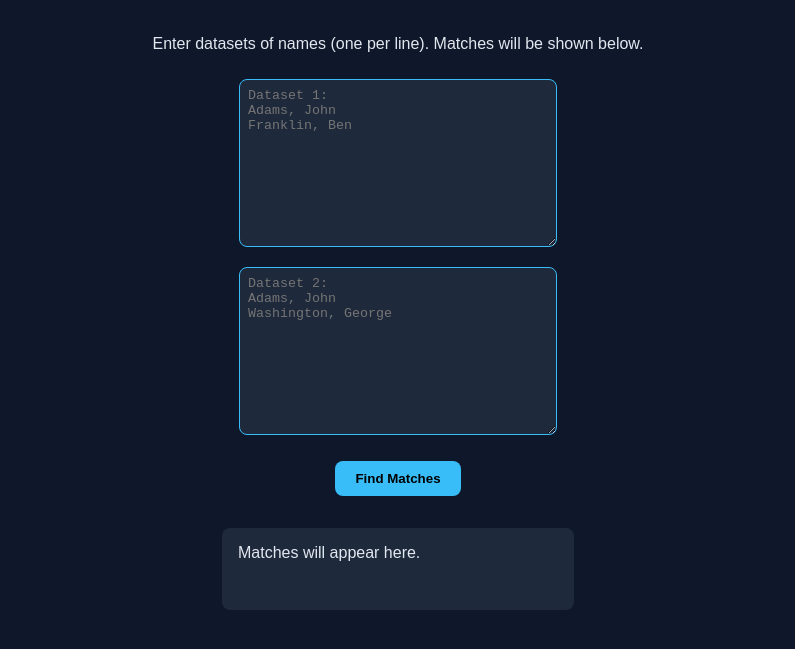
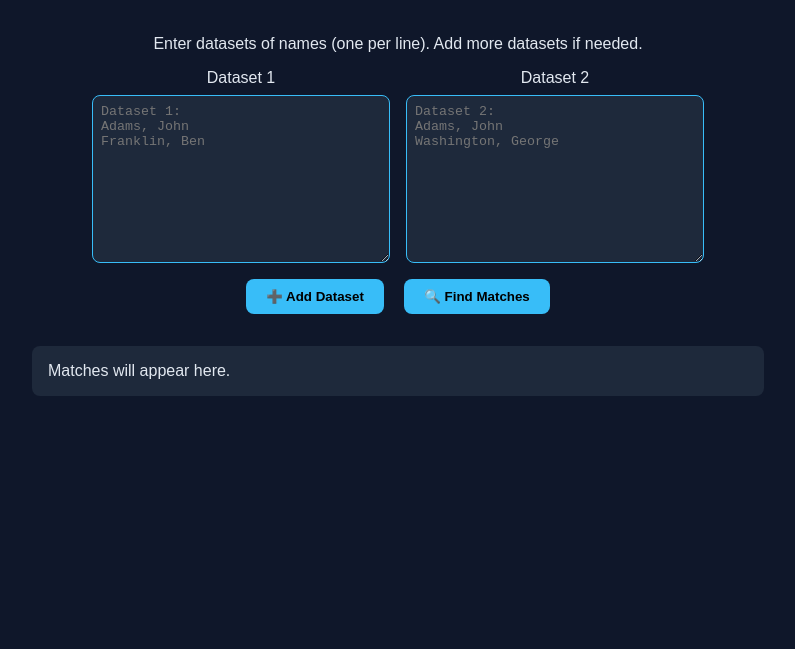
Before and after one commit to YutongHanOfficial/DatasetsComparison, a plain HTML site: page index.html in a window 1280 px wide. Shown: the part 101-750 px from the top of the page, without its empty margins (242-1037 px from the left). Drawn offline with Linux system fonts and the light colour scheme.

Commit message:
Multiple datasets

```diff
--- a/index.html
+++ b/index.html
@@ -17,10 +17,21 @@
     h1 {
       color: #38bdf8;
     }
+    .datasets {
+      display: flex;
+      flex-wrap: wrap;
+      justify-content: center;
+      gap: 1rem;
+    }
+    .dataset {
+      display: flex;
+      flex-direction: column;
+      align-items: center;
+    }
     textarea {
-      width: 300px;
+      width: 280px;
       height: 150px;
-      margin: 10px;
+      margin-top: 0.5rem;
       padding: 8px;
       border-radius: 8px;
       border: 1px solid #38bdf8;
@@ -29,7 +40,7 @@
       resize: vertical;
     }
     button {
-      margin: 1rem;
+      margin: 1rem 0.5rem;
       padding: 10px 20px;
       border: none;
       border-radius: 8px;
@@ -47,36 +58,95 @@
       padding: 1rem;
       background: #1e293b;
       border-radius: 8px;
-      width: 320px;
-      min-height: 50px;
+      width: 90%;
+      max-width: 700px;
       white-space: pre-wrap;
     }
   </style>
 </head>
 <body>
   <h1>Name Matcher</h1>
-  <p>Enter datasets of names (one per line). Matches will be shown below.</p>
+  <p>Enter datasets of names (one per line). Add more datasets if needed.</p>
 
-  <textarea id="dataset1" placeholder="Dataset 1:&#10;Adams, John&#10;Franklin, Ben"></textarea>
-  <textarea id="dataset2" placeholder="Dataset 2:&#10;Adams, John&#10;Washington, George"></textarea>
+  <div class="datasets" id="datasets">
+    <div class="dataset">
+      <label>Dataset 1</label>
+      <textarea placeholder="Dataset 1:&#10;Adams, John&#10;Franklin, Ben"></textarea>
+    </div>
+    <div class="dataset">
+      <label>Dataset 2</label>
+      <textarea placeholder="Dataset 2:&#10;Adams, John&#10;Washington, George"></textarea>
+    </div>
+  </div>
 
-  <button onclick="findMatches()">Find Matches</button>
+  <div>
+    <button onclick="addDataset()">➕ Add Dataset</button>
+    <button onclick="findMatches()">🔍 Find Matches</button>
+  </div>
 
   <div class="results" id="results">Matches will appear here.</div>
 
   <script>
+    function addDataset() {
+      const datasetsDiv = document.getElementById("datasets");
+      const count = datasetsDiv.children.length + 1;
+      const wrapper = document.createElement("div");
+      wrapper.className = "dataset";
+      wrapper.innerHTML = `
+        <label>Dataset ${count}</label>
+        <textarea placeholder="Dataset ${count}:&#10;Name A&#10;Name B"></textarea>
+      `;
+      datasetsDiv.appendChild(wrapper);
+    }
+
     function findMatches() {
-      const data1 = document.getElementById("dataset1").value.split("\n").map(x => x.trim()).filter(x => x);
-      const data2 = document.getElementById("dataset2").value.split("\n").map(x => x.trim()).filter(x => x);
+      const datasetElements = document.querySelectorAll(".dataset textarea");
+      const datasets = Array.from(datasetElements).map((el, idx) =>
+        el.value.split("\n").map(x => x.trim()).filter(x => x)
+      );
 
-      const set1 = new Set(data1);
-      const set2 = new Set(data2);
+      // Map of name -> which datasets it appears in
+      const nameMap = new Map();
+      datasets.forEach((dataset, i) => {
+        dataset.forEach(name => {
+          if (!nameMap.has(name)) {
+            nameMap.set(name, new Set());
+          }
+          nameMap.get(name).add(i + 1); // store dataset number
+        });
+      });
 
-      const matches = [...set1].filter(name => set2.has(name));
+      // Collect results
+      const results = [];
+      nameMap.forEach((sets, name) => {
+        if (sets.size > 1) {
+          results.push({
+            name,
+            datasets: [...sets].sort((a, b) => a - b)
+          });
+        }
+      });
 
-      document.getElementById("results").textContent = matches.length > 0
-        ? "Matches:\n" + matches.join("\n")
-        : "No matches found.";
+      if (results.length === 0) {
+        document.getElementById("results").textContent = "No matches found.";
+        return;
+      }
+
+      // Sort by number of datasets, then lexicographically
+      results.sort((a, b) => {
+        if (b.datasets.length !== a.datasets.length) {
+          return b.datasets.length - a.datasets.length;
+        }
+        return a.name.localeCompare(b.name);
+      });
+
+      // Format output
+      let output = "Matches:\n\n";
+      results.forEach(r => {
+        output += `${r.name} — appears in datasets ${r.datasets.join(", ")}\n`;
+      });
+
+      document.getElementById("results").textContent = output;
     }
   </script>
 </body>
```
